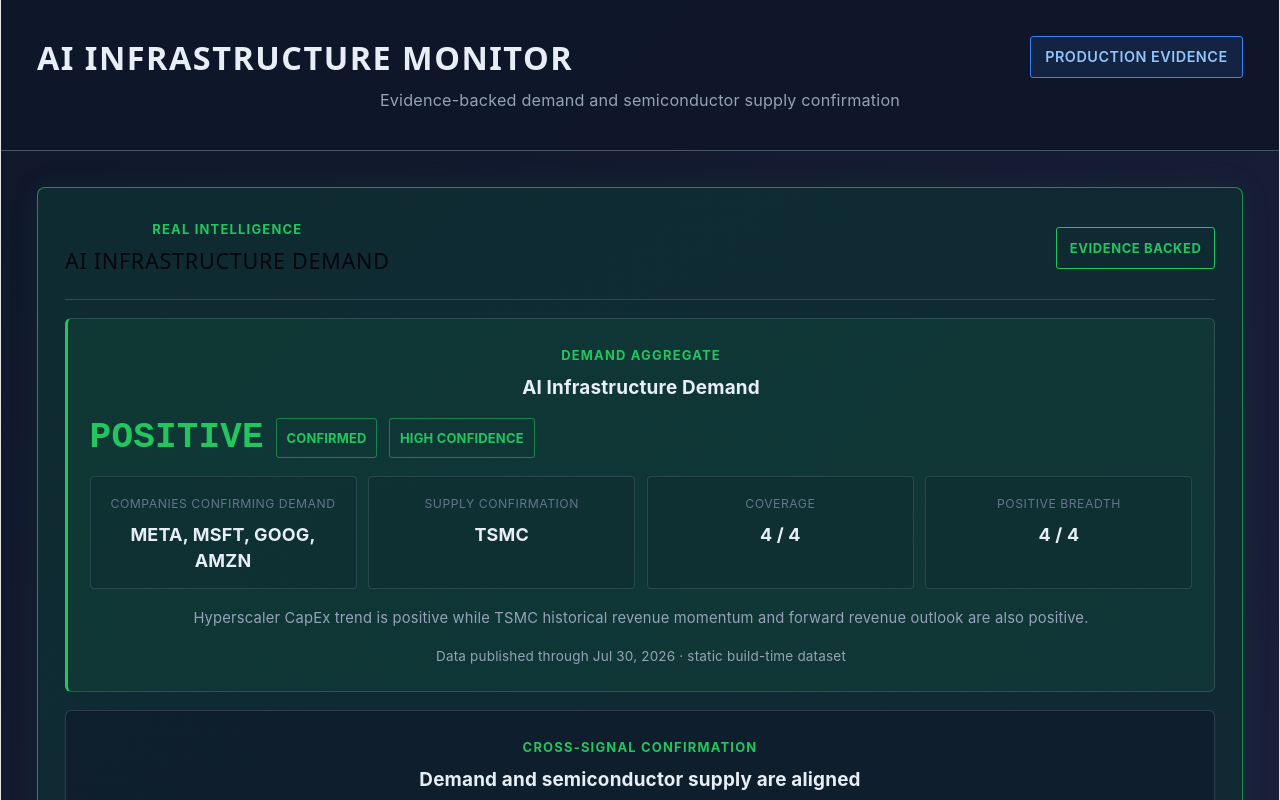
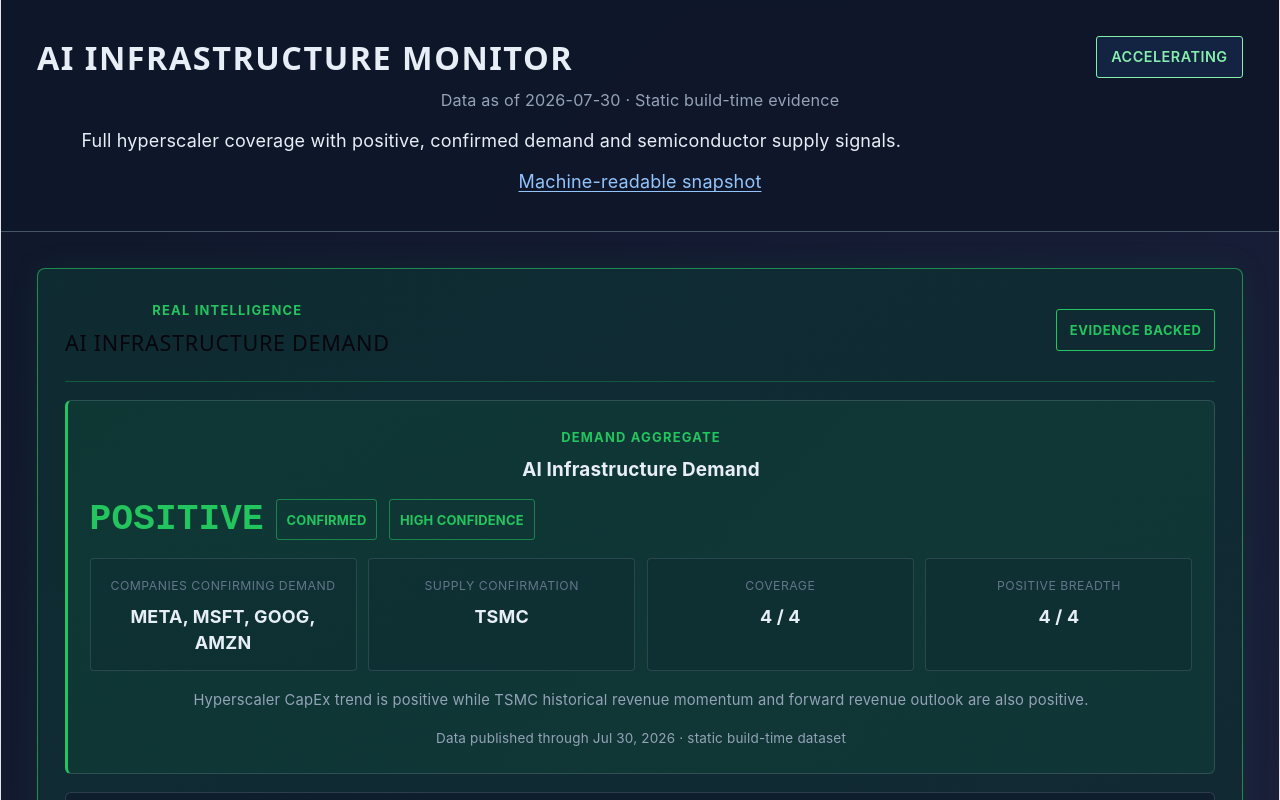
Before and after one commit to jimisu/ai-infrastructure-monitor, a React (Vite) app: page / in a window 1280 px wide. Shown: the top 800 px of the page. Built offline with nearby package versions, Linux system fonts and the light colour scheme.

Commit message:
feat(ui): show Q3 build reality check on the default dashboard

```diff
--- a/src/App.css
+++ b/src/App.css
@@ -1487,3 +1487,30 @@
     grid-template-columns: 1fr;
   }
 }
+
+/* Public board and fixed-cohort research summary */
+.header-content { gap: 1rem; flex-wrap: wrap; }
+.board-explanation { margin-top: 0.75rem; line-height: 1.6; max-width: 80ch; }
+.snapshot-link, .build-reality-check a { color: #93c5fd; text-underline-offset: 3px; }
+.snapshot-link { display: inline-block; margin-top: 0.75rem; }
+.board-status-accelerating { color: #86efac; border-color: #86efac; }
+.board-status-weakening { color: #fca5a5; border-color: #fca5a5; }
+.board-status-stable { color: #fde68a; border-color: #fde68a; }
+.board-status-incomplete { color: #cbd5e1; border-color: #cbd5e1; }
+.build-reality-check { background: var(--bg-secondary); border: 1px solid var(--border-color); border-radius: 12px; padding: 2rem; line-height: 1.65; }
+.build-reality-check h2 { margin: 0.5rem 0 1rem; font-size: 1.6rem; }
+.build-verdict { font-size: 1.15rem; font-weight: 600; margin-bottom: 0.5rem; }
+.build-counts { display: grid; grid-template-columns: repeat(3, 1fr); gap: 1rem; margin: 1.5rem 0; }
+.build-counts div { border-left: 2px solid var(--accent-blue); padding-left: 1rem; }
+.build-counts dt { color: var(--text-secondary); }
+.build-counts dd { font-size: 2rem; font-weight: 600; }
+.build-case { display: grid; grid-template-columns: minmax(12rem, 1fr) 2fr; gap: 1.5rem; padding: 1.5rem 0; border-top: 1px solid var(--border-color); }
+.build-case strong { display: block; color: #cbd5e1; font-size: 0.85rem; margin-top: 0.25rem; }
+.build-case ul { margin: 0.5rem 0 0 1.25rem; }
+.build-case-list { margin-bottom: 1rem; }
+@media (max-width: 640px) {
+  .build-reality-check { padding: 1.25rem; }
+  .build-counts, .build-case { grid-template-columns: 1fr; }
+  .build-case { gap: 0.5rem; }
+  .header .title { font-size: 1.3rem; overflow-wrap: anywhere; }
+}
--- a/src/App.tsx
+++ b/src/App.tsx
@@ -1,4 +1,5 @@
 import './App.css'
+import { BuildRealityCheck } from './components/BuildRealityCheck'
 import { Header } from './components/Header'
 import { RealIntelligence } from './components/RealIntelligence'
 import { AMZN_PRODUCTION_CAPEX_OBSERVATIONS } from './data/amznPpeObservationProvider'
@@ -7,6 +8,8 @@
 import { MSFT_PRODUCTION_CAPEX_OBSERVATIONS } from './data/msftCapexObservationProvider'
 import { getSourcesByTicker } from './data/sources'
 import { TSM_PRODUCTION_OBSERVATIONS } from './data/tsmMonthlyObservationProvider'
+import { toDemandStatus } from './presentation/demandStatus'
+import { toLatestSnapshot } from './presentation/latestSnapshot'
 import { createRealIntelligenceViewModel } from './presentation/realIntelligenceViewModel'
 import { deriveCurrentHyperscalerCapexTrend } from './signals/hyperscalerCapexBreadthEngine'
 import { deriveHyperscalerTsmConfirmation } from './signals/hyperscalerTsmConfirmationEngine'
@@ -44,15 +47,43 @@
   sources: registeredSources,
 })
 
+const tsmOutlookSignal = tsmResult.signals.find(
+  (signal) => signal.signalType === 'REVENUE_OUTLOOK_ACCELERATION'
+)
+export const demandBoard = toDemandStatus({
+  hyperscalerCapexTrend,
+  tsmTrend: tsmResult.trend3M,
+  tsmOutlookSignal,
+  crossCompanySignal,
+})
+const selectedEvidenceIds = new Set([
+  ...(hyperscalerCapexTrend?.evidenceObservationIds ?? []),
+  ...(tsmResult.trend3M?.evidenceIds ?? []),
+  ...(tsmOutlookSignal?.evidenceObservationIds ?? []),
+])
+const selectedEvidence = productionEvidenceObservations.filter((observation) => selectedEvidenceIds.has(observation.id))
+export const latestSnapshot = toLatestSnapshot({
+  asOf: realIntelligence?.freshness.latestPublishedAt ?? selectedEvidence.map((observation) => observation.publishedAt).sort().at(-1) ?? 'UNAVAILABLE',
+  status: demandBoard.status,
+  hyperscalerCapexTrend,
+  tsmTrend: tsmResult.trend3M,
+  tsmOutlookSignal,
+  sources: selectedEvidence.flatMap((observation) => {
+    const source = registeredSources.find((candidate) => candidate.id === observation.sourceId)
+    return source ? [{ name: source.name, url: observation.sourceUrl }] : []
+  }).filter((source, index, sources) => sources.findIndex((candidate) => candidate.url === source.url) === index),
+})
+
 function App() {
   return (
     <div className="app-container">
-      <Header />
+      <Header asOf={latestSnapshot.asOf} status={latestSnapshot.status} explanation={demandBoard.explanation} />
 
       <main className="dashboard">
         <section className="real-intelligence-section">
-          <RealIntelligence intelligence={realIntelligence} />
+          <RealIntelligence intelligence={realIntelligence} board={demandBoard} snapshot={latestSnapshot} />
         </section>
+        <BuildRealityCheck />
       </main>
 
       <footer className="footer">
--- /dev/null
+++ b/src/components/BuildRealityCheck.tsx
@@ -0,0 +1,26 @@
+import { q3BuildRealityCheck as report } from '../data/q3BuildRealityCheck'
+
+export function BuildRealityCheck() {
+  return (
+    <section className="build-reality-check" aria-labelledby="build-reality-title">
+      <span className="panel-eyebrow">FIXED-COHORT RESEARCH · EVIDENCE CUTOFF {report.evidenceCutoff}</span>
+      <h2 id="build-reality-title">2026 Q3 build reality check</h2>
+      <p className="build-verdict">{report.verdict}</p>
+      <p>{report.boundary}</p>
+      <dl className="build-counts">
+        <div><dt>Operating</dt><dd>{report.counts.operating}</dd></div>
+        <div><dt>Building or development</dt><dd>{report.counts.building}</dd></div>
+        <div><dt>Contracted without construction evidence</dt><dd>{report.counts.contracted}</dd></div>
+      </dl>
+      <div className="build-case-list">
+        {report.cases.map((item) => (
+          <article className="build-case" key={item.name}>
+            <div><h3>{item.name}</h3><strong>{item.status}</strong></div>
+            <div><p>{item.detail}</p><ul>{item.sources.map((source) => <li key={source.url}><a href={source.url} target="_blank" rel="noreferrer">{source.name}</a></li>)}</ul></div>
+          </article>
+        ))}
+      </div>
+      <a href={report.fullReportUrl} target="_blank" rel="noreferrer">Read the full 15-case table and research limitations →</a>
+    </section>
+  )
+}
--- a/src/components/Header.tsx
+++ b/src/components/Header.tsx
@@ -1,11 +1,17 @@
-export function Header() {
+import type { DemandBoardStatus } from '../presentation/demandStatus'
+
+interface Props { asOf: string; status: DemandBoardStatus; explanation: string }
+
+export function Header({ asOf, status, explanation }: Props) {
   return (
     <header className="header">
       <div className="header-content">
         <h1 className="title">AI INFRASTRUCTURE MONITOR</h1>
-        <div className="layer-badge">PRODUCTION EVIDENCE</div>
+        <div className={`layer-badge board-status-${status.toLowerCase()}`}>{status}</div>
       </div>
-      <p className="subtitle">Evidence-backed demand and semiconductor supply confirmation</p>
+      <p className="subtitle">Data as of {asOf === 'UNAVAILABLE' ? 'UNAVAILABLE' : <time dateTime={asOf}>{asOf.slice(0, 10)}</time>} · Static build-time evidence</p>
+      <p className="board-explanation">{explanation}</p>
+      <a className="snapshot-link" href={`${import.meta.env.BASE_URL}latest.json`}>Machine-readable snapshot</a>
     </header>
   )
 }
--- a/src/components/RealIntelligence.tsx
+++ b/src/components/RealIntelligence.tsx
@@ -1,12 +1,26 @@
 import type { RealIntelligenceViewModel } from '../presentation/realIntelligenceViewModel'
 
-interface Props { intelligence: RealIntelligenceViewModel | null }
+import type { toLatestSnapshot } from '../presentation/latestSnapshot'
+import type { toDemandStatus } from '../presentation/demandStatus'
 
-export function RealIntelligence({ intelligence }: Props) {
+interface Props {
+  intelligence: RealIntelligenceViewModel | null
+  board: ReturnType<typeof toDemandStatus>
+  snapshot: ReturnType<typeof toLatestSnapshot>
+}
+
+export function RealIntelligence({ intelligence, board, snapshot }: Props) {
   if (!intelligence) return (
     <div className="real-intelligence-card unavailable">
-      <div className="real-intelligence-header"><div><span className="real-label">REAL INTELLIGENCE</span><h2>AI INFRASTRUCTURE DEMAND</h2></div><span className="evidence-badge unavailable-badge">INCOMPLETE</span></div>
-      <p className="unavailable-message">UNAVAILABLE — verified demand and supply confirmation evidence is incomplete.</p>
+      <div className="real-intelligence-header"><div><span className="real-label">REAL INTELLIGENCE</span><h2>AI INFRASTRUCTURE DEMAND</h2></div><span className="evidence-badge unavailable-badge">{board.status}</span></div>
+      <p className="unavailable-message">{board.explanation}</p>
+      <p>The detailed positive-confirmation view is unavailable. Available input directions are shown below.</p>
+      <dl className="interpretation-facts">
+        {Object.entries(snapshot.hyperscalers).map(([ticker, direction]) => <div key={ticker}><dt>{ticker}</dt><dd>{direction}</dd></div>)}
+        <div><dt>TSMC three-month trend</dt><dd>{snapshot.tsm.trend3m}</dd></div>
+        <div><dt>TSMC outlook</dt><dd>{snapshot.tsm.outlook}</dd></div>
+      </dl>
+      <div className="real-sources"><span>Official evidence documents</span>{snapshot.sources.map((source) => <a key={source.url} href={source.url} target="_blank" rel="noreferrer">{source.name}</a>)}</div>
     </div>
   )
 
--- /dev/null
+++ b/src/data/q3BuildRealityCheck.ts
@@ -0,0 +1,34 @@
+// Hand-copied from the Q3 draft and lean quarterly baseline; no live research.
+// docs/research/ai-infrastructure-observability/productization/2026-q3-ai-build-reality-check-draft.md
+// docs/research/ai-infrastructure-observability/pilot/full-r2/lean-quarterly-transition-baseline-v0.1.md
+export const q3BuildRealityCheck = {
+  evidenceCutoff: '2026-08-30',
+  verdict: 'Demand is strong. Physical execution is real but uneven.',
+  boundary: '15 deliberately selected public known cases, not a representative market sample. This first fixed-cohort baseline does not establish a global acceleration or deceleration rate.',
+  counts: { operating: 7, building: 7, contracted: 1 },
+  fullReportUrl: 'https://github.com/jimisu/ai-infrastructure-monitor/blob/main/docs/research/ai-infrastructure-observability/productization/2026-q3-ai-build-reality-check-draft.md',
+  cases: [
+    {
+      name: 'Michigan / The Barn',
+      status: 'Building; power-contract risk',
+      detail: 'Construction has started. Critical-power contracts have conditional approval and remain under appeal. Campus power and contracted electric demand are not AI IT load.',
+      sources: [
+        { name: 'MPSC conditional approval', url: 'https://www.michigan.gov/mpsc/commission/news-releases/2025/12/18/mpsc-approves-dte-electric-energy-contracts-for-data-center' },
+        { name: 'OpenAI groundbreaking', url: 'https://openai.com/index/stargate-michigan-data-center/' },
+        { name: 'Michigan Attorney General appeal', url: 'https://www.michigan.gov/ag/news/press-releases/2026/04/17/ag-nessel-files-appeal-of-dtes-saline-data-center-contracts' },
+      ],
+    },
+    {
+      name: 'Osaka Sakai',
+      status: 'Building; schedule revised',
+      detail: 'The original 2025 operation target moved to 2026. Reported 140/150 MW figures describe receiving power, not AI IT load.',
+      sources: [{ name: 'SoftBank construction description', url: 'https://www.softbank.jp/sbnews/entry/20260609_01' }],
+    },
+    {
+      name: 'AWS Project Rainier',
+      status: 'Operating; project-specific compute evidence',
+      detail: 'Nearly 500,000 Trainium2 chips were reported fully operational. This is project-specific, non-NVIDIA deployment evidence; later collaboration-wide quantities are not added.',
+      sources: [{ name: 'Amazon operational announcement', url: 'https://www.aboutamazon.com/news/aws/aws-project-rainier-ai-trainium-chips-compute-cluster' }],
+    },
+  ],
+}
```
